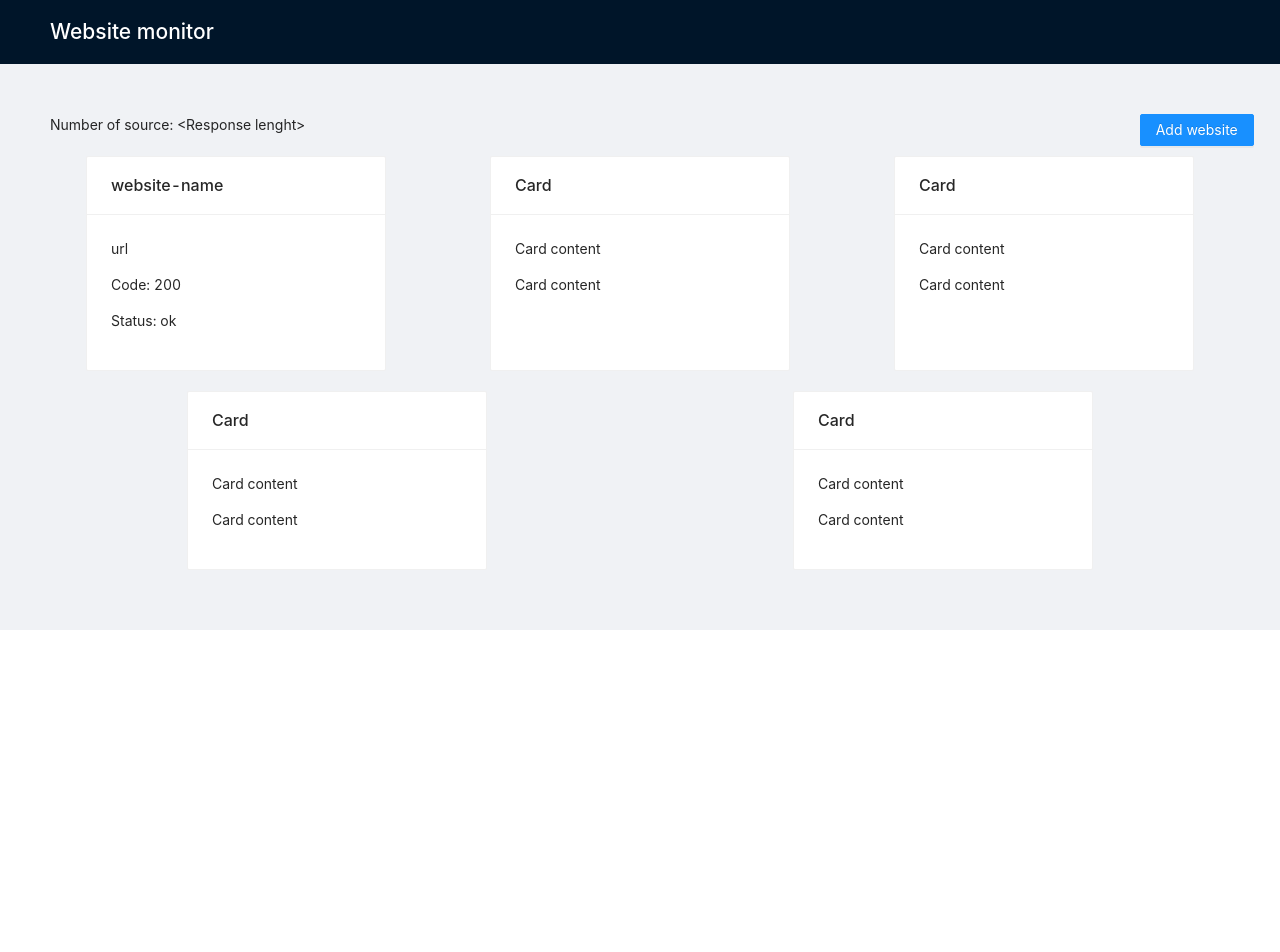
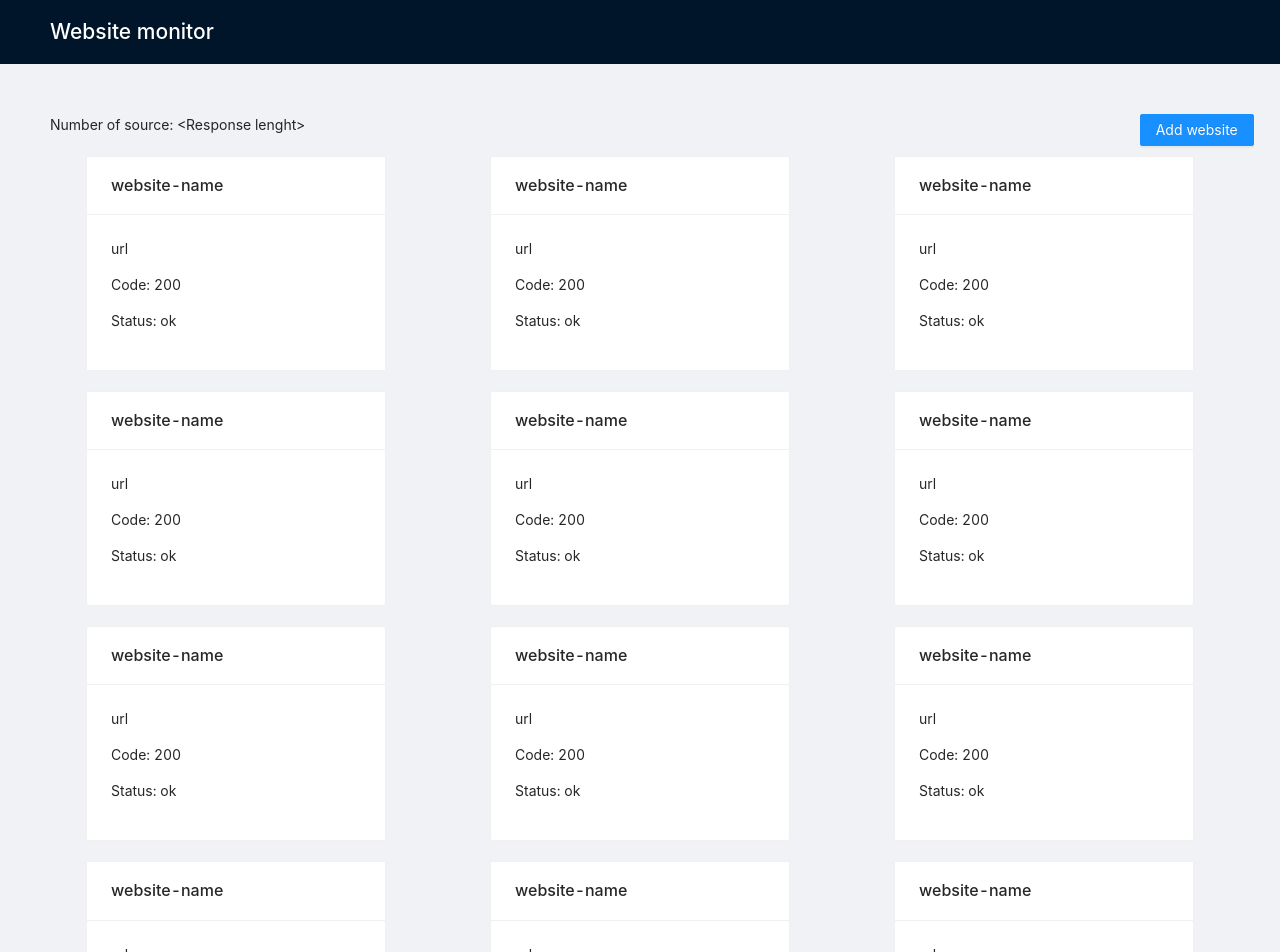
Before and after one commit to tulathorn/cocreators-test, a React (Create React App) app in the folder frontend/: page / in a window 1280 px wide. Shown: the top 952 px of the page. Before the commit the page ends 800 px from the top, so only its background shows below. Built offline with nearby package versions, Linux system fonts and the light colour scheme.

Commit message:
[ADD]: StatsCard Component

```diff
--- a/frontend/src/App.js
+++ b/frontend/src/App.js
@@ -1,11 +1,12 @@
 import React from "react";
 import { Layout, Button, Row, Col, Card, DatePicker } from "antd";
+
+import StatusCard from "./components/StatusCard";
 
 import "antd/dist/antd.css";
 import "./App.css";
 
 const { Header, Footer, Sider, Content } = Layout;
-const style = { background: "#0092ff", padding: "8px 0" };
 
 const App = () => {
   return (
@@ -33,22 +34,21 @@ const App = () => {
                 <p>Code: {200}</p>
                 <p>Status: {"ok"}</p>
               </Card>
-              <Card title="Card" style={{ width: 300, margin: 10 }}>
-                <p>Card content</p>
-                <p>Card content</p>
-              </Card>
-              <Card title="Card" style={{ width: 300, margin: 10 }}>
-                <p>Card content</p>
-                <p>Card content</p>
-              </Card>
-              <Card title="Card" style={{ width: 300, margin: 10 }}>
-                <p>Card content</p>
-                <p>Card content</p>
-              </Card>
-              <Card title="Card" style={{ width: 300, margin: 10 }}>
-                <p>Card content</p>
-                <p>Card content</p>
-              </Card>
+              <StatusCard />
+              <StatusCard />
+              <StatusCard />
+              <StatusCard />
+              <StatusCard />
+              <StatusCard />
+              <StatusCard />
+              <StatusCard />
+              <StatusCard />
+              <StatusCard />
+              <StatusCard />
+              <StatusCard />
+              <StatusCard />
+              <StatusCard />
+              <StatusCard />
             </Row>
           </div>
         </Content>
--- /dev/null
+++ b/frontend/src/components/StatusCard.js
@@ -0,0 +1,14 @@
+import React from "react";
+import { Card } from "antd";
+
+const StatusCard = () => {
+  return (
+    <Card title={"website-name"} style={{ width: 300, margin: 10 }}>
+      <p>{"url"}</p>
+      <p>Code: {200}</p>
+      <p>Status: {"ok"}</p>
+    </Card>
+  );
+};
+
+export default StatusCard;
```
